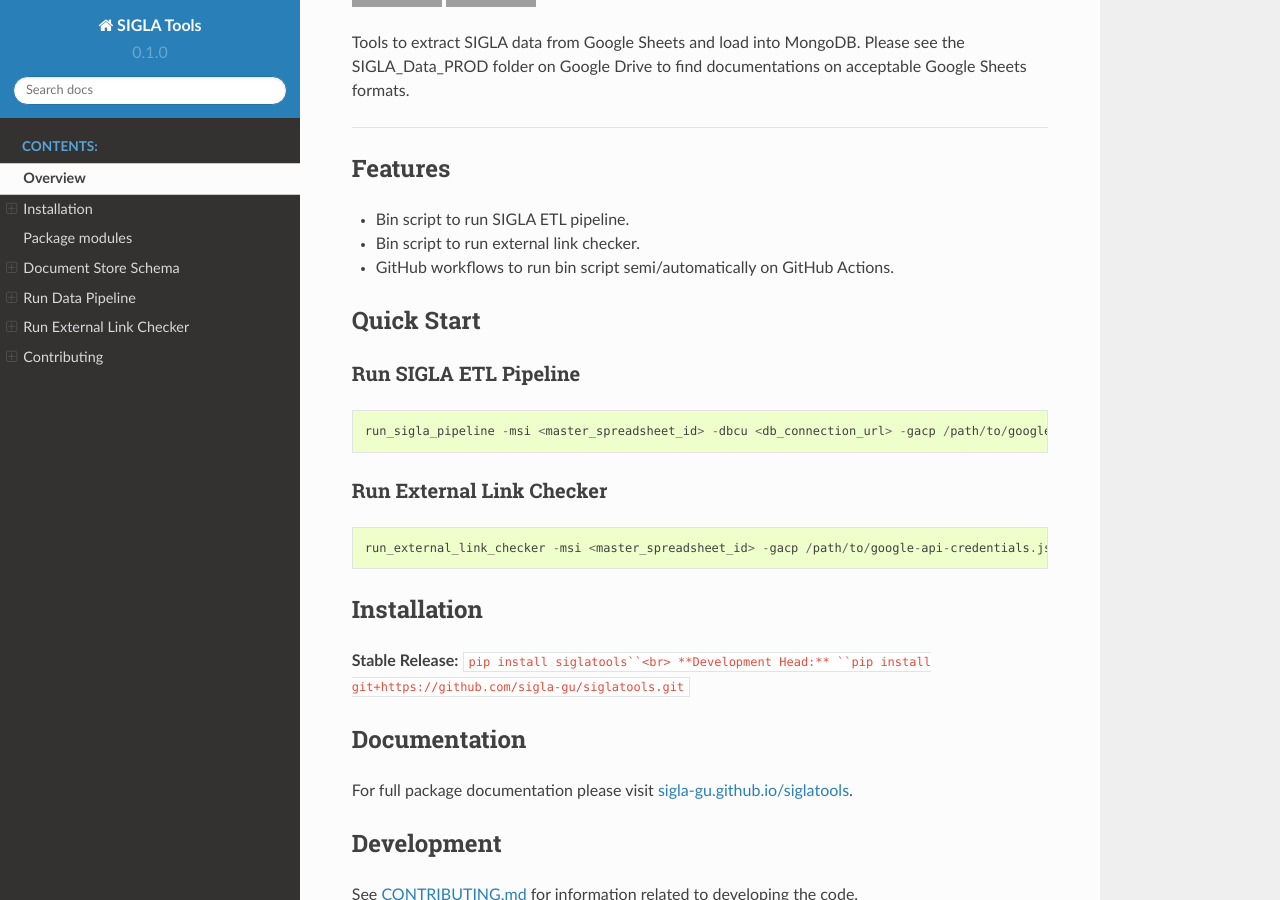
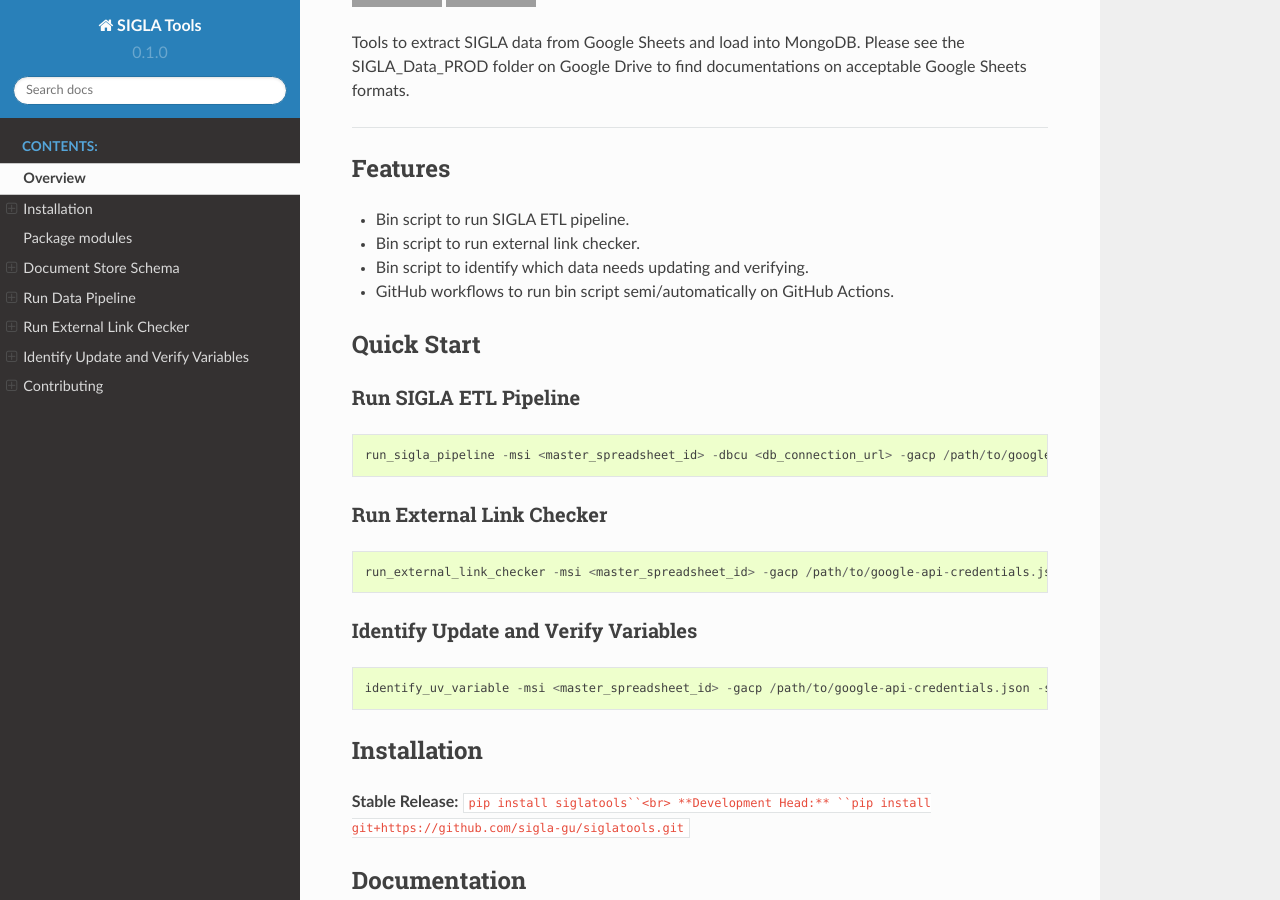
Before and after one commit to SIGLA-GU/siglatools, a Sphinx documentation site: the page built from docs/index.rst, in a window 1280 px wide and 900 px high, scrolled down 281 px. Built offline with Sphinx 7.4.7 and the Read the Docs theme 2.0.0, drawn with Linux system fonts in a browser that asks for light colours; pages that are not in the unit, such as notebooks, are missing from menus; grey boxes are pictures that could not be loaded.

Commit message:
feature/add-documentation-to-identify-uv-variable-script (#15)
* Add documentation

* Fix numbers order

* Fix artifact name

````diff
--- a/README.md
+++ b/README.md
@@ -10,6 +10,7 @@
 ## Features
 * Bin script to run SIGLA ETL pipeline.
 * Bin script to run external link checker.
+* Bin script to identify which data needs updating and verifying.
 * GitHub workflows to run bin script semi/automatically on GitHub Actions.
 
 ## Quick Start
@@ -20,6 +21,10 @@
 ### Run External Link Checker
 ```
 run_external_link_checker -msi <master_spreadsheet_id> -gacp /path/to/google-api-credentials.json
+```
+### Identify Update and Verify Variables
+```
+identify_uv_variable -msi <master_spreadsheet_id> -gacp /path/to/google-api-credentials.json -sd <start_date> -ed <end_date>
 ```
 
 ## Installation
--- a/docs/index.rst
+++ b/docs/index.rst
@@ -12,6 +12,7 @@
    Document Store Schema <document_store_schema>
    Run Data Pipeline <run_data_pipeline>
    Run External Link Checker <run_external_link_checker>
+   Identify Update and Verify Variables <identify_uv_variable>
    contributing
 
 .. mdinclude:: ../README.md
````
Also changed, not shown: docs/identify_uv_variable.md (added, +25 -0 lines).
